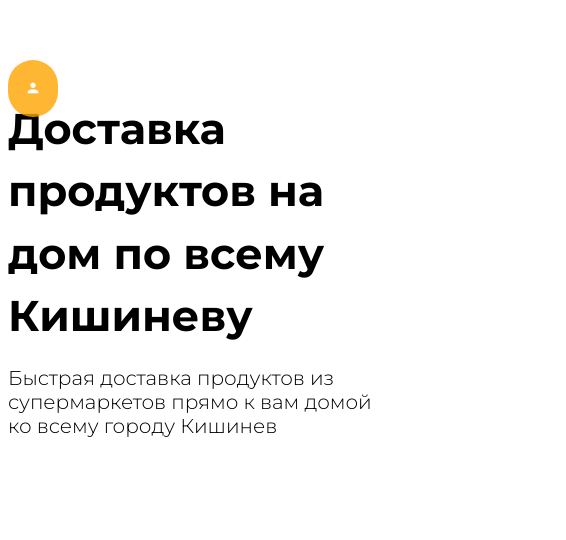
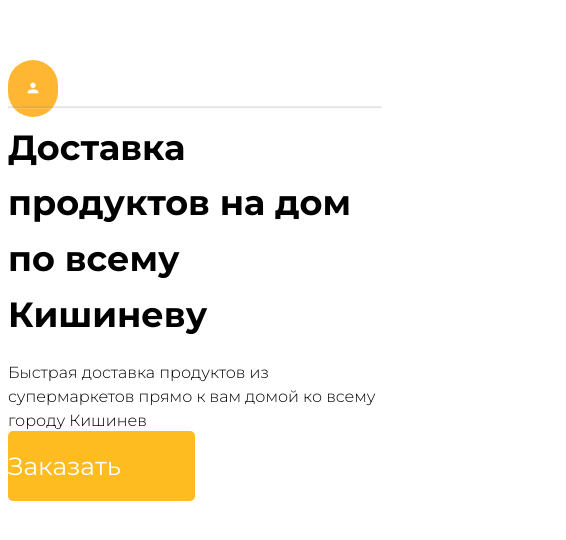
Before and after one commit to AlexMurinets/ananasDelivery, a Vue app in the folder frontend/: page /#/main in a window 390 px wide. Shown: the part 898-1438 px from the top of the page, 566 px wide, since content can reach past the window. After the commit the page ends 1407 px from the top, so only its background shows below. Built offline with nearby package versions, Linux system fonts and the light colour scheme.

Commit message:
Update Main.vue

```diff
--- a/frontend/src/views/Main.vue
+++ b/frontend/src/views/Main.vue
@@ -1,21 +1,30 @@
 <template>
   <div>
-
       <nav-bar/>
-
+      <hr class="line">
     <v-container>
       <v-row>
-        <v-col cols = "6" class="mt-10" style="z-index: 2">
-          <div  style="font-size: 43px; font-weight: 700;line-height: 1.45;">
-            Доставка продуктов на дом по всему Кишиневу
+        <v-col  sm="12" md="6" class="mt-10" style="z-index: 2" >
+          <div class="text-sm-center text-md-left"  style="font-size: 43px; font-weight: 700;line-height: 1.30; ">
+            <span class="text-intro">
+              Доставка продуктов на дом по всему Кишиневу
+            </span>
           </div>
           <br>
-          <div class="mt-12" sm="12" style="font-size: 20px; font-weight: 300">
-            Быстрая доставка продуктов из супермаркетов прямо к вам домой ко всему городу Кишинев
+          <div class="mt-5 text-sm-center" style="font-size: 20px; font-weight: 300">
+            <span class="text-intro-small">
+              Быстрая доставка продуктов из супермаркетов прямо к вам домой ко всему городу Кишинев
+            </span>
+          </div>
+          <div class="mt-15 d-flex justify-sm-center justify-md-start">
+            <div class="text-center btn-logo ">
+             <span>Заказать</span>
+            </div>
           </div>
         </v-col>
-        <v-col sm ="6" >
-          <v-img class="absolute-img" src="../img/AnanasIntro.png" width="558 " height="462"></v-img>
+
+        <v-col   md="6"  class="absolute-img  ">
+          <v-img  src="../img/AnanasIntro.png" width="558" height="462"></v-img>
         </v-col>
       </v-row>
     </v-container>
@@ -35,12 +44,38 @@ export default class Main extends Vue{
 </script>
 <style>
 
-@media (max-width: 910px) {
+.btn-logo{
+  border-radius: 5px;
+  background-color: #ffbc21;
+  color: white;
+  font-size: 25px;
+  padding: 20px 0px;
+  width: 80%;
+}
+hr.line{
+  height: .5px;
+  background: grey;
+  opacity: 20%;
+}
+@media (max-width: 655px) {
+  .btn-logo{
+    width: 100%;
+  }
+}
 
-.absolute-img{
-  position: absolute;
-
-}
+@media (max-width: 955px) {
+  .text-intro{
+     font-size: 35px;
+   }
+  .text-intro-small{
+    font-size: 16px;
+  }
+  .absolute-img{
+    display: none;
+  }
+  .btn-logo{
+    width: 50%;
+  }
 }
 
 </style>
```
